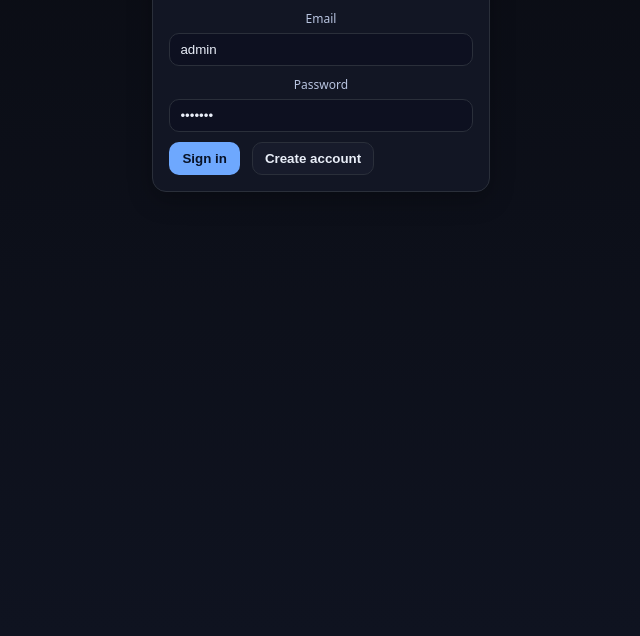
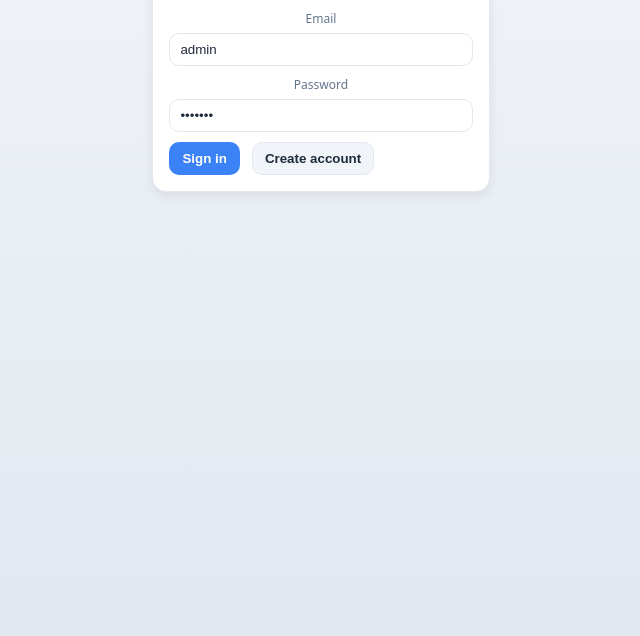
Before and after one commit to bradeyre/techskills, a plain HTML site: page index.html in a window 1280 px wide. Shown: the part 164-800 px from the top of the page, without its empty margins (319-959 px from the left). Drawn offline with Linux system fonts and the light colour scheme.

Commit message:
IMPROVE UI: Switch to light theme with better contrast and readability

```diff
--- a/index.html
+++ b/index.html
@@ -5,17 +5,17 @@
 <meta name="viewport" content="width=device-width, initial-scale=1"/>
 <title>PR/TR Workshop Training</title>
 <style>
-:root{--bg:#0b0d14;--card:#121624;--muted:#171b2b;--text:#e9eef8;--sub:#b8c4e0;--brand:#6ea8fe;--border:#2a2f3a;--ok:#40c057;--warn:#f08c00;--bad:#fa5252}
-*{box-sizing:border-box}html,body{height:100%}body{margin:0;font-family:ui-sans-serif,system-ui,-apple-system,Segoe UI,Roboto,Ubuntu,sans-serif;background:linear-gradient(180deg,#0a0c13,#0f1320);color:var(--text)}
+:root{--bg:#f8fafc;--card:#ffffff;--muted:#f1f5f9;--text:#1e293b;--sub:#64748b;--brand:#3b82f6;--border:#e2e8f0;--ok:#10b981;--warn:#f59e0b;--bad:#ef4444}
+*{box-sizing:border-box}html,body{height:100%}body{margin:0;font-family:ui-sans-serif,system-ui,-apple-system,Segoe UI,Roboto,Ubuntu,sans-serif;background:linear-gradient(180deg,#f1f5f9,#e2e8f0);color:var(--text)}
 .container{max-width:1100px;margin:0 auto;padding:24px}h1{font-size:24px;margin:0 0 12px}h2{font-size:18px;margin:0 0 8px}
-.card{background:var(--card);border:1px solid var(--border);border-radius:14px;padding:16px;box-shadow:0 8px 24px rgba(0,0,0,.25);margin-bottom:12px}
+.card{background:var(--card);border:1px solid var(--border);border-radius:14px;padding:16px;box-shadow:0 4px 12px rgba(0,0,0,.08);margin-bottom:12px}
 .row{display:flex;gap:12px;flex-wrap:wrap;align-items:center}.spacer{flex:1}
 .btn{appearance:none;border:1px solid var(--border);background:var(--muted);color:var(--text);padding:8px 12px;border-radius:10px;cursor:pointer;font-weight:600}
-.btn:hover{filter:brightness(1.05)}.btn.primary{background:var(--brand);border-color:transparent;color:#081226}.btn.ghost{background:transparent}.btn.danger{background:color-mix(in oklab,var(--bad) 25%,transparent)}
-input,select,textarea{width:100%;padding:8px 10px;border-radius:10px;background:#0d1020;border:1px solid var(--border);color:var(--text)}
+.btn:hover{filter:brightness(0.95)}.btn.primary{background:var(--brand);border-color:transparent;color:#ffffff}.btn.ghost{background:transparent}.btn.danger{background:color-mix(in oklab,var(--bad) 15%,transparent);color:var(--bad)}
+input,select,textarea{width:100%;padding:8px 10px;border-radius:10px;background:#ffffff;border:1px solid var(--border);color:var(--text)}
 label{font-size:12px;color:var(--sub);display:block;margin-bottom:6px}
 .grid{display:grid;gap:10px}.g2{grid-template-columns:repeat(2,minmax(0,1fr))}.g3{grid-template-columns:repeat(3,minmax(0,1fr))}.g4{grid-template-columns:repeat(4,minmax(0,1fr))}.g5{grid-template-columns:repeat(5,minmax(0,1fr))}
-.tabs{display:flex;gap:8px;flex-wrap:wrap;margin:8px 0 12px}.tab-btn{padding:8px 12px;border-radius:999px;border:1px solid var(--border);background:var(--muted);cursor:pointer}.tab-btn.active{background:var(--brand);color:#081226;border-color:transparent}
+.tabs{display:flex;gap:8px;flex-wrap:wrap;margin:8px 0 12px}.tab-btn{padding:8px 12px;border-radius:999px;border:1px solid var(--border);background:var(--muted);cursor:pointer}.tab-btn.active{background:var(--brand);color:#ffffff;border-color:transparent}
 .table{width:100%;border-collapse:collapse}.table th,.table td{padding:8px;border-top:1px solid var(--border);text-align:left;vertical-align:top}.table th{color:var(--sub);font-weight:600}
 .kpi{font-size:28px;font-weight:800}.help{color:var(--sub);font-size:13px}.badge{display:inline-block;padding:.15rem .5rem;border-radius:999px;font-size:12px;background:var(--muted);color:var(--text)}.pill{display:inline-block;width:28px;height:18px;border-radius:6px;margin-right:6px}
 .center{display:flex;justify-content:center;align-items:center;min-height:50vh;text-align:center}
```
